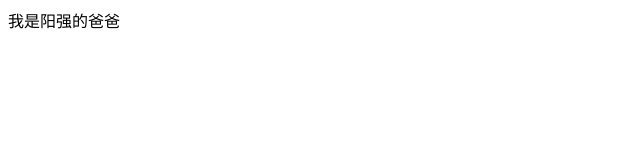
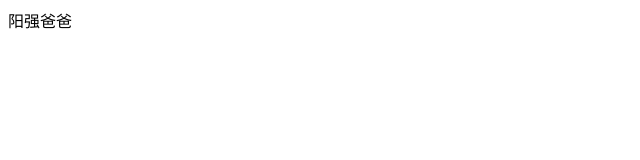
Before and after one commit to chenlichuan-zy/git-demo, a plain HTML site: page index.html in a window 1280 px wide. Shown: the full height of the page, 0-640 px from the left. Drawn offline with Linux system fonts and the light colour scheme.

Commit message:
index.html

```diff
--- a/index.html
+++ b/index.html
@@ -7,6 +7,6 @@
     <title>首页</title>
 </head>
 <body>
-    我是阳强的爸爸
+    阳强爸爸
 </body>
 </html>
```
